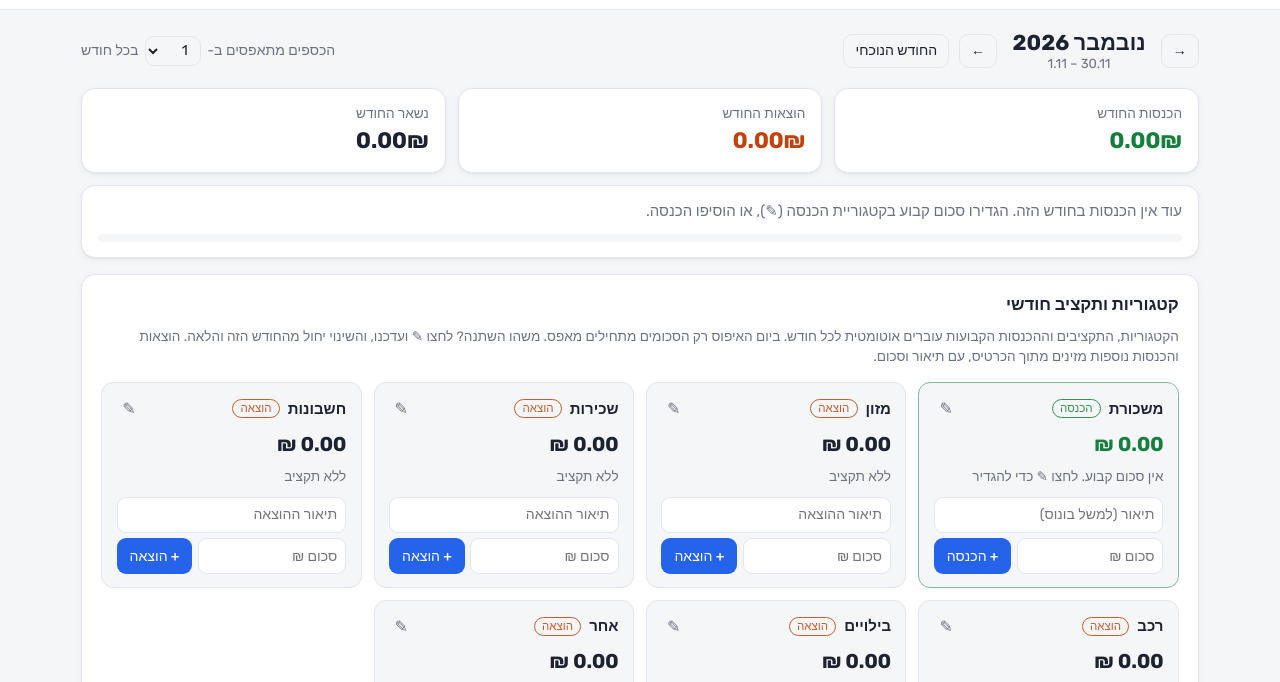
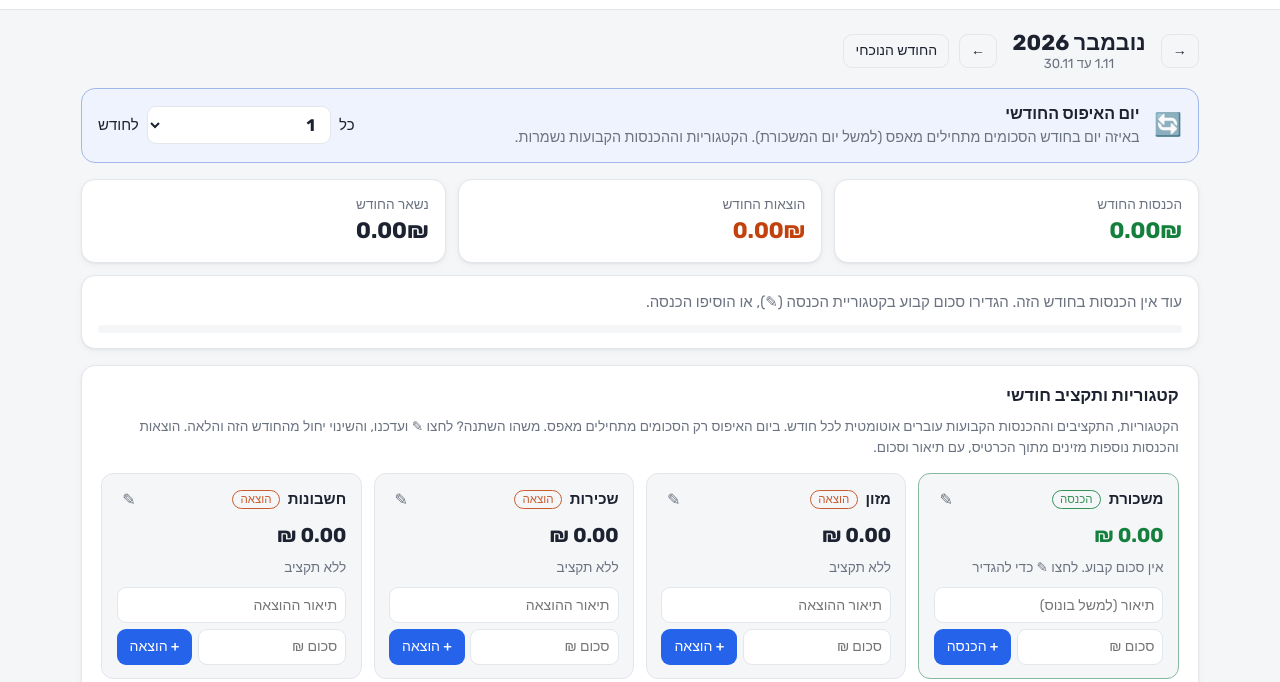
Before and after one commit to davidma2552-beep/cashflow, a plain HTML site: page index.html in a window 1280 px wide. Both pictures are taken after typing "name@example.com", "Sample123" into the empty fields and a click on the button "התחברות". Shown: the part 90-772 px from the top of the page. Drawn offline with Linux system fonts and the light colour scheme.

Commit message:
Make the reset-day setting a prominent box under the month header
Co-Authored-By: Claude Opus 5.5 <noreply@anthropic.com>
Claude-Session: https://claude.ai/code/session_019GEQPkZbtYMzyWnWiTdYhY

```diff
--- a/app.js
+++ b/app.js
@@ -239,7 +239,7 @@ function render() {
   const key = viewKey();
   const [start, end] = periodRange(viewY, viewM);
   $("month-label").textContent = `${HE_MONTHS[viewM]} ${viewY}`;
-  $("period-range").textContent = `${dm(start)} – ${dm(end)}`;
+  $("period-range").textContent = `${dm(start)} עד ${dm(end)}`;
   if (document.activeElement !== $("reset-day")) $("reset-day").value = String(resetDay());
 
   const sorted = [...txs].sort(byDateTime);
@@ -496,7 +496,7 @@ function wireEvents() {
   $("next-month").onclick = () => shift(1);
   $("today-btn").onclick = () => { goToCurrentPeriod(); render(); };
 
-  $("reset-day").innerHTML = Array.from({ length: 31 }, (_, i) => `<option value="${i + 1}">${i + 1}</option>`).join("");
+  $("reset-day").innerHTML = Array.from({ length: 31 }, (_, i) => `<option value="${i + 1}">${i + 1}${i === 30 ? " (או סוף החודש)" : ""}</option>`).join("");
   $("reset-day").onchange = async () => {
     const day = Number($("reset-day").value);
     try {
--- a/index.html
+++ b/index.html
@@ -58,9 +58,19 @@
         </div>
         <button id="next-month" class="btn btn-ghost btn-sm" aria-label="חודש הבא">←</button>
         <button id="today-btn" class="btn btn-ghost btn-sm">החודש הנוכחי</button>
-        <label class="reset-day" title="היום בחודש שבו ההכנסות וההוצאות מתחילות מאפס. הקטגוריות, התקציבים וההכנסות הקבועות נשמרים.">
-          הכספים מתאפסים ב-<select id="reset-day" aria-label="יום האיפוס בחודש"></select> בכל חודש
+      </div>
+
+      <div class="reset-box">
+        <span class="reset-icon" aria-hidden="true">🔄</span>
+        <label for="reset-day" class="reset-text">
+          <b>יום האיפוס החודשי</b>
+          <span class="muted">באיזה יום בחודש הסכומים מתחילים מאפס (למשל יום המשכורת). הקטגוריות וההכנסות הקבועות נשמרות.</span>
         </label>
+        <div class="reset-pick">
+          <span>כל</span>
+          <select id="reset-day"></select>
+          <span>לחודש</span>
+        </div>
       </div>
 
       <div class="stats">
--- a/style.css
+++ b/style.css
@@ -101,9 +101,17 @@ input:focus, select:focus { outline: 2px solid var(--primary); outline-offset: -
 .month-nav { display: flex; align-items: center; gap: .6rem; margin-bottom: 1rem; flex-wrap: wrap; }
 .month-nav h2 { margin: 0; font-size: 1.35rem; }
 .period { min-width: 9rem; text-align: center; line-height: 1.2; }
-#period-range { font-size: .82rem; direction: ltr; }
-.reset-day { flex-direction: row; align-items: center; gap: .4rem; margin: 0 auto 0 0; font-size: .88rem; white-space: nowrap; }
-.reset-day select { width: auto; padding: .3rem .5rem; }
+#period-range { font-size: .82rem; }
+.reset-box {
+  display: flex; align-items: center; gap: .9rem; flex-wrap: wrap; margin-bottom: 1rem;
+  background: color-mix(in srgb, var(--primary) 8%, var(--card)); border: 1px solid color-mix(in srgb, var(--primary) 35%, var(--border));
+  border-radius: 14px; padding: .8rem 1rem;
+}
+.reset-icon { font-size: 1.4rem; }
+.reset-text { flex: 1 1 240px; margin: 0; gap: .1rem; color: var(--text); font-size: .9rem; }
+.reset-text b { font-size: 1rem; }
+.reset-pick { display: flex; align-items: center; gap: .5rem; font-weight: 500; }
+.reset-pick select { width: auto; font-size: 1.05rem; font-weight: 700; padding: .45rem .7rem; min-width: 4.5rem; background: var(--card); }
 tr.fixed td { background: color-mix(in srgb, var(--pos) 6%, transparent); }
 .hint { font-size: .8rem; margin: -.3rem 0 .6rem; }
 
```
